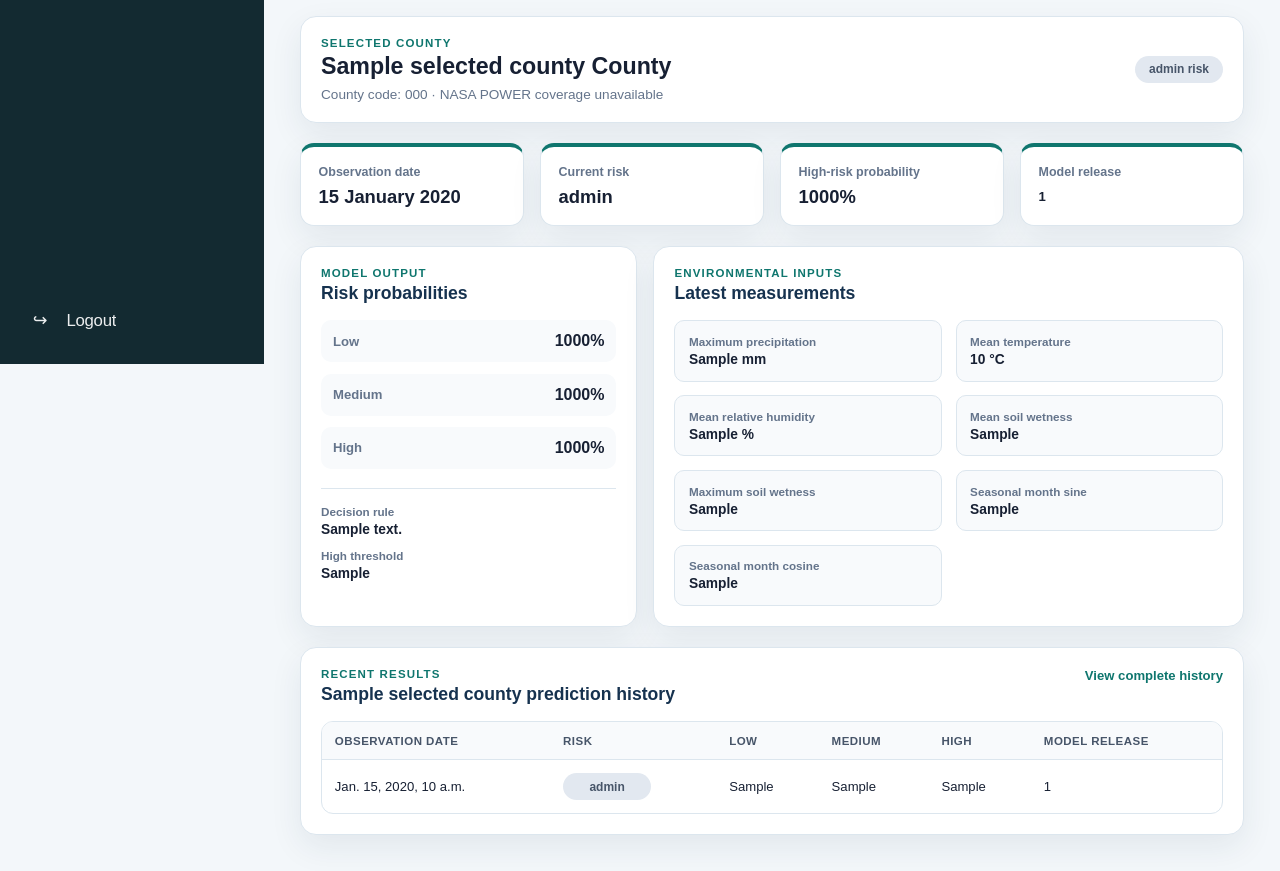
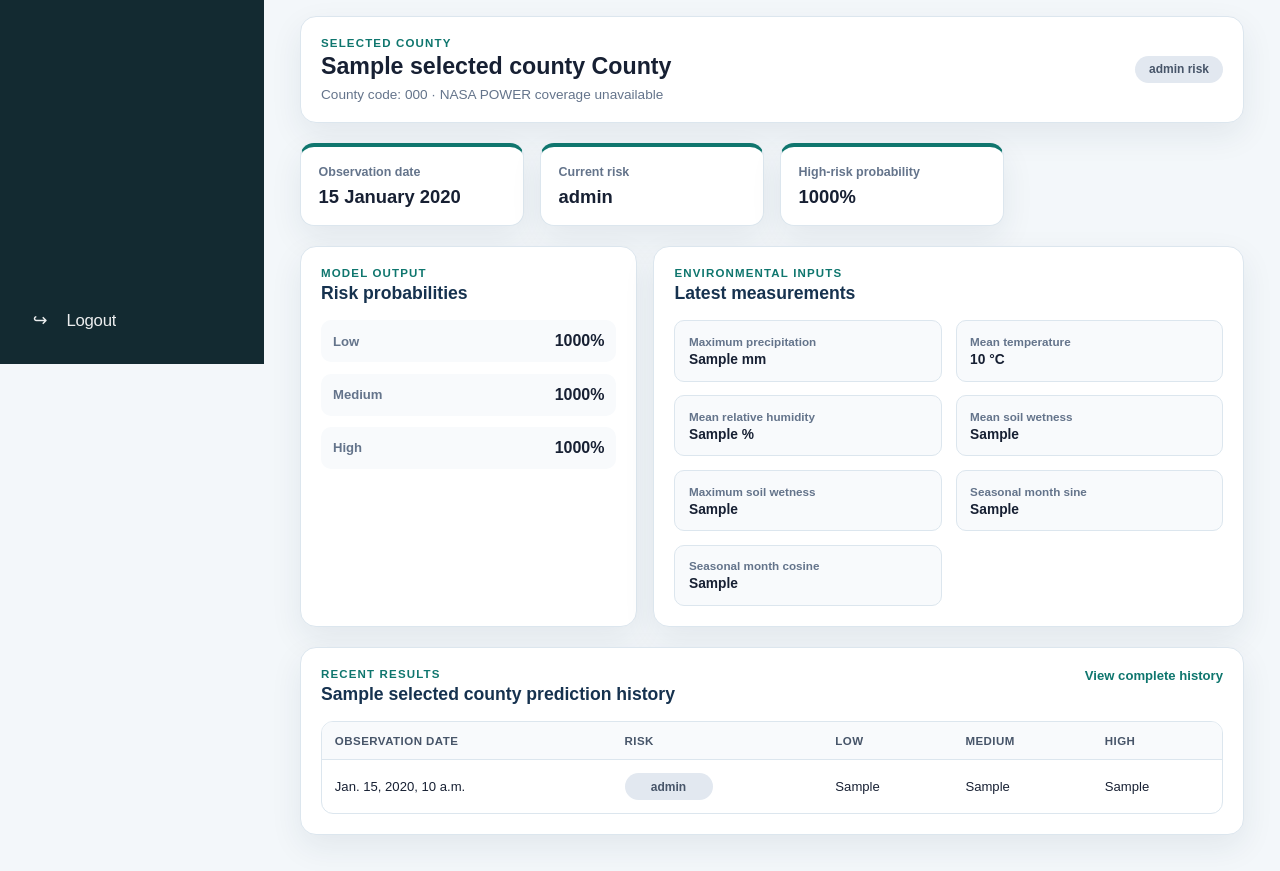
Before and after one commit to LauraMaithya/Kenya-flood-risk-platform, a Django app: template backend/monitoring/templates/monitoring/county_risk.html in a window 1280 px wide. Shown: the part 436-1307 px from the top of the page. Run offline with Django 5.2, Linux system fonts and the light colour scheme; the template is opened without the code that fills it: most values are stand-ins (such as "Sample title", 1, 10 or a date in 2020); data that the repository does not hold is empty.

Commit message:
feat: hide internal model metadata
Closes #47

```diff
--- a/backend/monitoring/templates/monitoring/county_risk.html
+++ b/backend/monitoring/templates/monitoring/county_risk.html
@@ -91,13 +91,6 @@
             {% widthratio latest_prediction.probability_high 1 100 %}%
           </strong>
         </article>
-
-        <article class="county-detail-summary-card">
-          <span>Model release</span>
-          <strong class="county-detail-model-id">
-            {{ latest_prediction.model_release_id }}
-          </strong>
-        </article>
       </section>
 
       <section class="county-detail-content-grid">
@@ -126,19 +119,6 @@
               <dt>High</dt>
               <dd>
                 {% widthratio latest_prediction.probability_high 1 100 %}%
-              </dd>
-            </div>
-          </dl>
-
-          <dl class="county-model-details">
-            <div>
-              <dt>Decision rule</dt>
-              <dd>{{ latest_prediction.decision_rule }}</dd>
-            </div>
-            <div>
-              <dt>High threshold</dt>
-              <dd>
-                {{ latest_prediction.high_probability_threshold }}
               </dd>
             </div>
           </dl>
@@ -222,7 +202,6 @@
                 <th scope="col">Low</th>
                 <th scope="col">Medium</th>
                 <th scope="col">High</th>
-                <th scope="col">Model release</th>
               </tr>
             </thead>
             <tbody>
@@ -242,7 +221,6 @@
                   <td>{{ prediction.probability_low }}</td>
                   <td>{{ prediction.probability_medium }}</td>
                   <td>{{ prediction.probability_high }}</td>
-                  <td>{{ prediction.model_release_id }}</td>
                 </tr>
               {% endfor %}
             </tbody>
--- a/backend/monitoring/templates/monitoring/historical_data.html
+++ b/backend/monitoring/templates/monitoring/historical_data.html
@@ -195,7 +195,6 @@
             <th scope="col">Low probability</th>
             <th scope="col">Medium probability</th>
             <th scope="col">High probability</th>
-            <th scope="col">Model release</th>
           </tr>
         </thead>
 
@@ -229,7 +228,6 @@
               <td>
                 {{ prediction.probability_high|floatformat:3 }}
               </td>
-              <td>{{ prediction.model_release_id }}</td>
             </tr>
           {% endfor %}
         </tbody>
```
Also changed, not shown: backend/monitoring/test_county_risk.py (+17 -1 lines), backend/monitoring/test_historical_data.py (+16 -1 lines).
